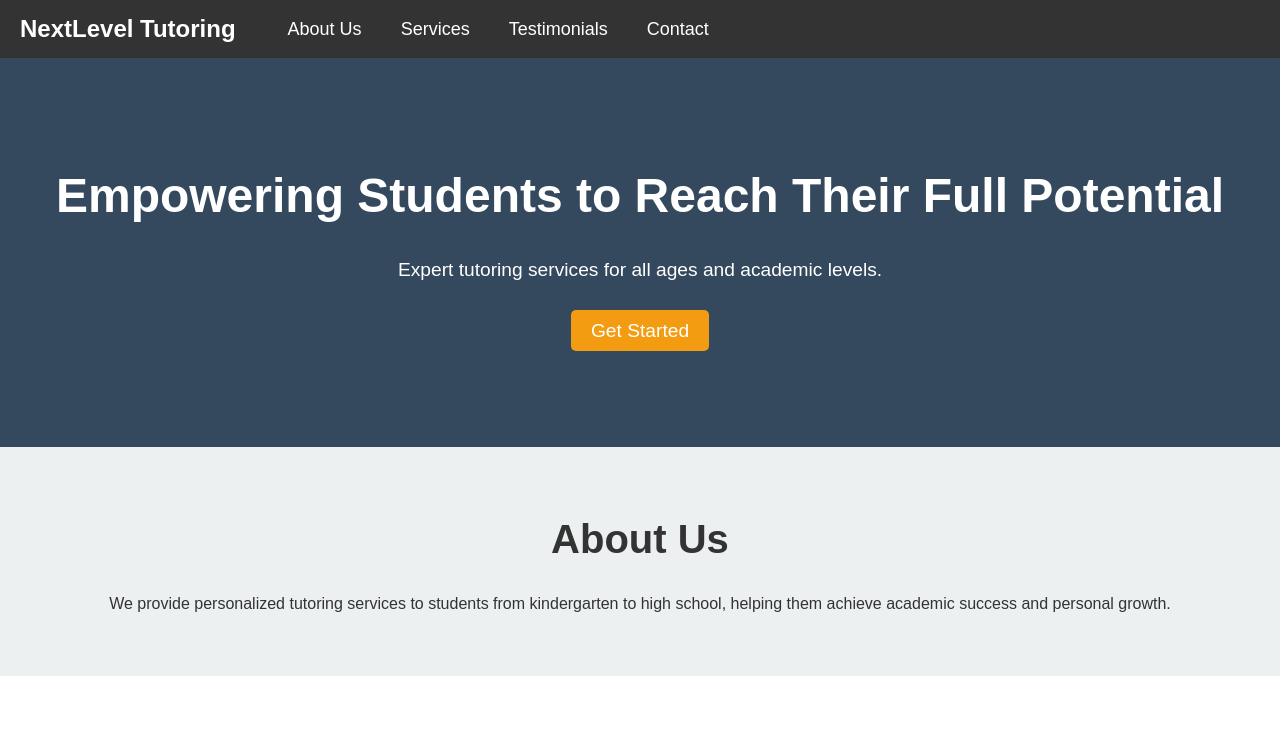
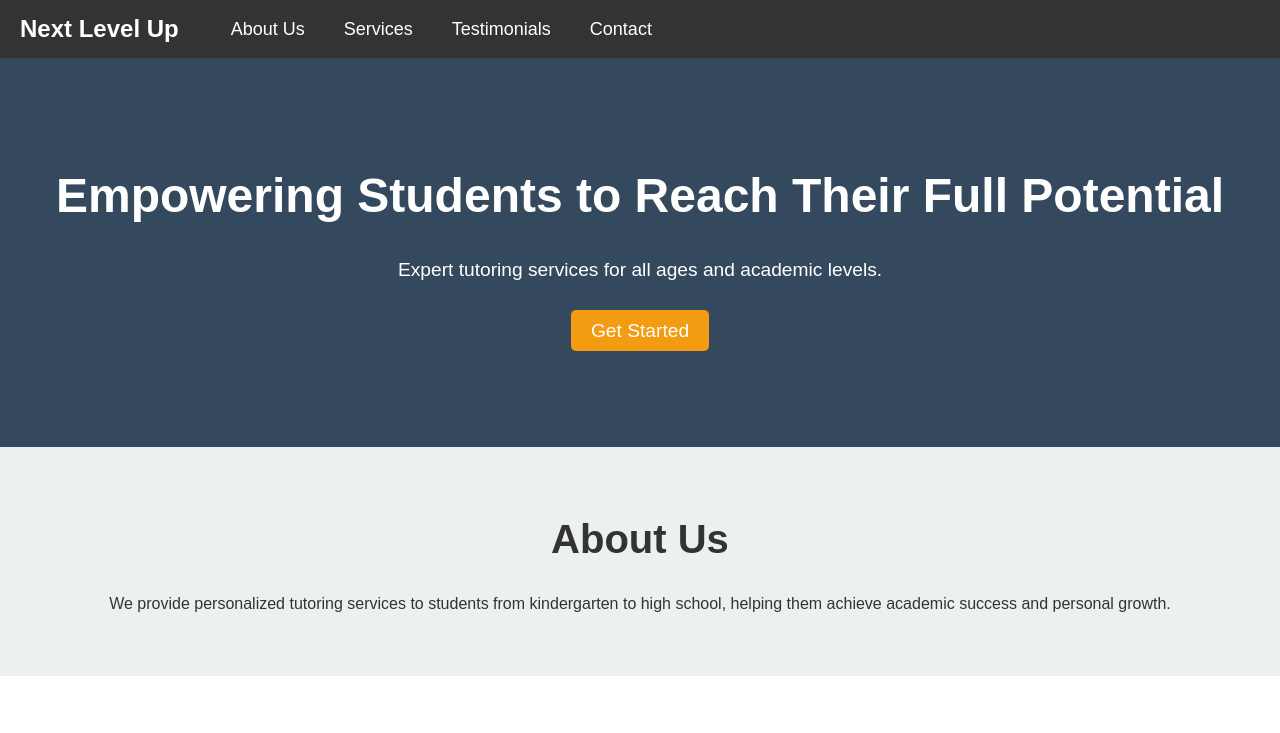
Before and after one commit to haleyplottwistco/nextlevelup, a plain HTML site: page index.html in a window 1280 px wide. Shown: the top 733 px of the page. Drawn offline with Linux system fonts and the light colour scheme.

Commit message:
Update index.html

```diff
--- a/index.html
+++ b/index.html
@@ -4,14 +4,14 @@
     <meta charset="UTF-8">
     <meta name="viewport" content="width=device-width, initial-scale=1.0">
     <meta http-equiv="X-UA-Compatible" content="ie=edge">
-    <title>Tutoring Business</title>
+    <title>NEXT LEVEL UP</title>
     <link rel="stylesheet" href="styles.css">
 </head>
 <body>
     <!-- Navigation -->
     <header>
         <nav>
-            <div class="logo">NextLevel Tutoring</div>
+            <div class="logo">Next Level Up</div>
             <ul>
                 <li><a href="#about">About Us</a></li>
                 <li><a href="#services">Services</a></li>
```
